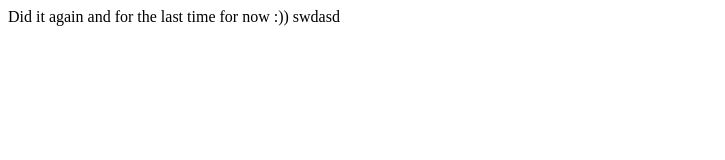
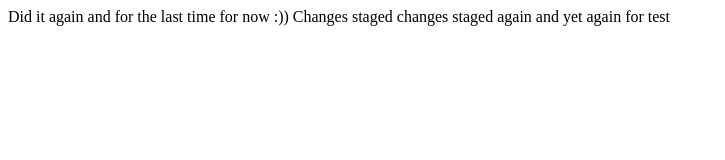
Before and after one commit to Malachai22/Git_Test, a plain HTML site: page index.html in a window 1280 px wide. Shown: the whole page, without its empty margins (0-725 px from the left). Drawn offline with Linux system fonts and the light colour scheme.

Commit message:
modified:   index.html

```diff
--- a/index.html
+++ b/index.html
@@ -10,7 +10,9 @@
 
 <body>
     Did it again and for the last time for now :))
-     swdasd
+    Changes staged
+    changes staged again
+    and yet again for test
 </body>
 
 
```
